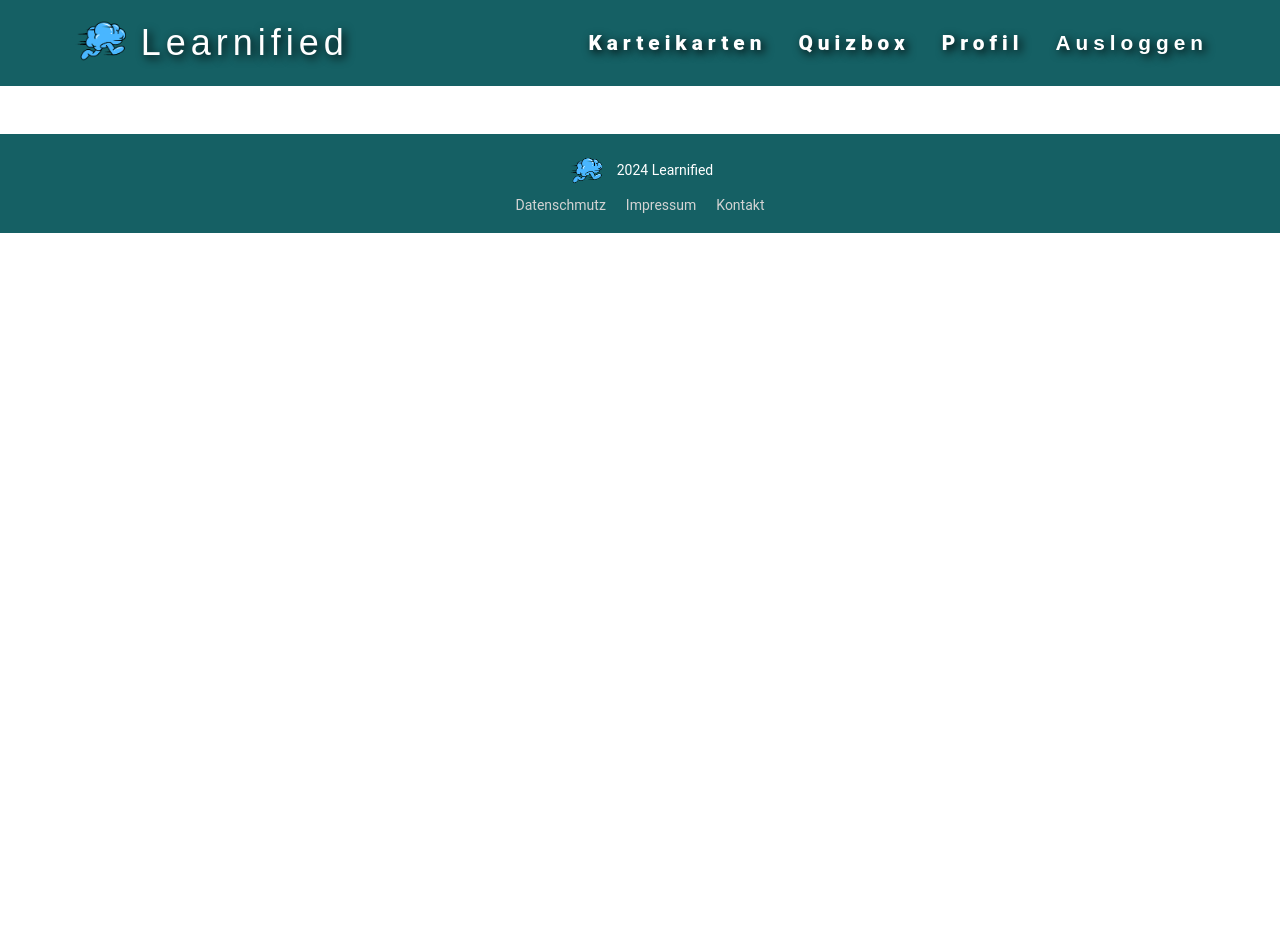
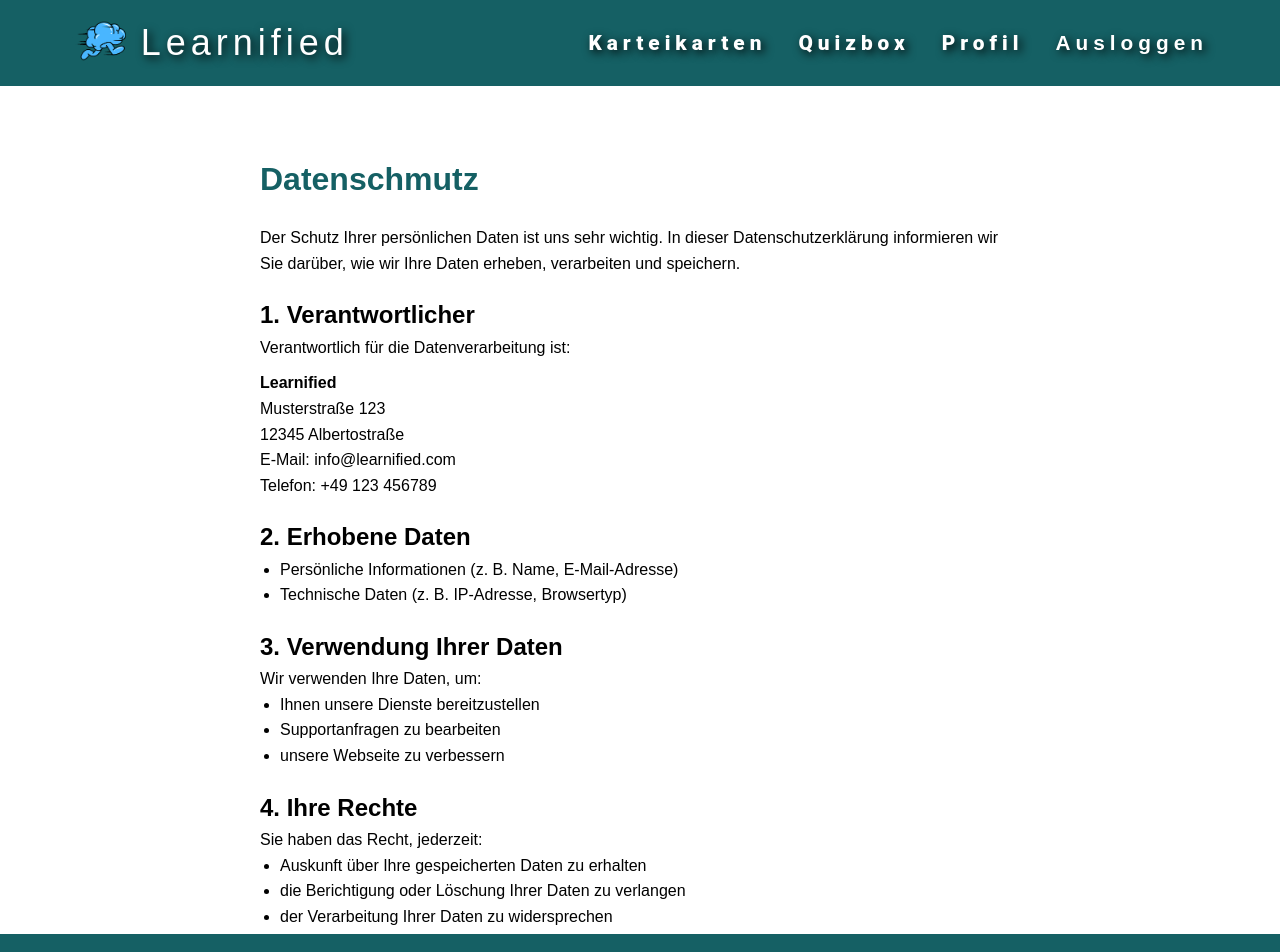
Before and after one commit to coding-bootcamps-eu/final-project-2024-08-learn-app, a Vue app: page /datenschutz in a window 1280 px wide. Shown: the top 952 px of the page. Before the commit the page ends 800 px from the top, so only its background shows below. Built offline with nearby package versions, Linux system fonts and the light colour scheme; a web font is replaced by a local one.

Commit message:
datenschutz page erstellt und inhalt eingefügt. Dateien : Footer, router - index, datenschutz datei erstellt.

```diff
--- a/src/components/Footer.vue
+++ b/src/components/Footer.vue
@@ -6,7 +6,7 @@
         <p>{{ currentYear }} Learnified</p>
       </div>
       <nav>
-        <a href="/datenschutz">Datenschmutz</a>
+        <router-link to="/Datenschutz">Datenschmutz</router-link>
         <a href="/impressum">Impressum</a>
         <a href="/kontakt">Kontakt</a>
       </nav>
--- a/src/router/index.js
+++ b/src/router/index.js
@@ -8,6 +8,7 @@ import LearnView from '@/views/LearnView.vue'
 import ProfileView from '@/views/ProfileView.vue'
 import AddCardView from '@/views/AddCardView.vue'
 import QuizView from '@/views/QuizView.vue'
+import Datenschutz from '@/views/Datenschutz.vue'
 
 const router = createRouter({
   history: createWebHistory(import.meta.env.BASE_URL),
@@ -58,6 +59,11 @@ const router = createRouter({
       name: 'addCard',
       component: AddCardView,
     },
+    {
+      path: '/datenschutz',
+      name: 'Datenschutz',
+      component: Datenschutz,
+    },
   ],
 })
 
--- /dev/null
+++ b/src/views/Datenschutz.vue
@@ -0,0 +1,83 @@
+<template>
+  <div class="datenschutz">
+    <h1>Datenschmutz</h1>
+    <p>
+      Der Schutz Ihrer persönlichen Daten ist uns sehr wichtig. In dieser Datenschutzerklärung
+      informieren wir Sie darüber, wie wir Ihre Daten erheben, verarbeiten und speichern.
+    </p>
+
+    <h2>1. Verantwortlicher</h2>
+    <p>Verantwortlich für die Datenverarbeitung ist:</p>
+    <address>
+      <strong>Learnified</strong><br />
+      Musterstraße 123<br />
+      12345 Albertostraße<br />
+      E-Mail: info@learnified.com<br />
+      Telefon: +49 123 456789
+    </address>
+
+    <h2>2. Erhobene Daten</h2>
+    <ul>
+      <li>Persönliche Informationen (z. B. Name, E-Mail-Adresse)</li>
+      <li>Technische Daten (z. B. IP-Adresse, Browsertyp)</li>
+    </ul>
+
+    <h2>3. Verwendung Ihrer Daten</h2>
+    <p>Wir verwenden Ihre Daten, um:</p>
+    <ul>
+      <li>Ihnen unsere Dienste bereitzustellen</li>
+      <li>Supportanfragen zu bearbeiten</li>
+      <li>unsere Webseite zu verbessern</li>
+    </ul>
+
+    <h2>4. Ihre Rechte</h2>
+    <p>Sie haben das Recht, jederzeit:</p>
+    <ul>
+      <li>Auskunft über Ihre gespeicherten Daten zu erhalten</li>
+      <li>die Berichtigung oder Löschung Ihrer Daten zu verlangen</li>
+      <li>der Verarbeitung Ihrer Daten zu widersprechen</li>
+    </ul>
+
+    <p>
+      Für weitere Informationen kontaktieren Sie uns bitte unter den oben genannten
+      Kontaktmöglichkeiten.
+    </p>
+  </div>
+</template>
+
+<script>
+export default {
+  name: 'Datenschutz',
+}
+</script>
+
+<style scoped>
+.datenschutz {
+  padding: 20px;
+  max-width: 800px;
+  margin: 0 auto;
+  font-family: Arial, sans-serif;
+  line-height: 1.6;
+}
+
+h1 {
+  color: var(--clr-green-dark);
+  margin-bottom: 20px;
+}
+
+h2 {
+  margin-top: 20px;
+  color: var(--clr-green);
+}
+
+address {
+  font-style: normal;
+  margin-top: 10px;
+  line-height: 1.6;
+}
+
+ul {
+  list-style: disc;
+  padding-left: 20px;
+}
+</style>
```
